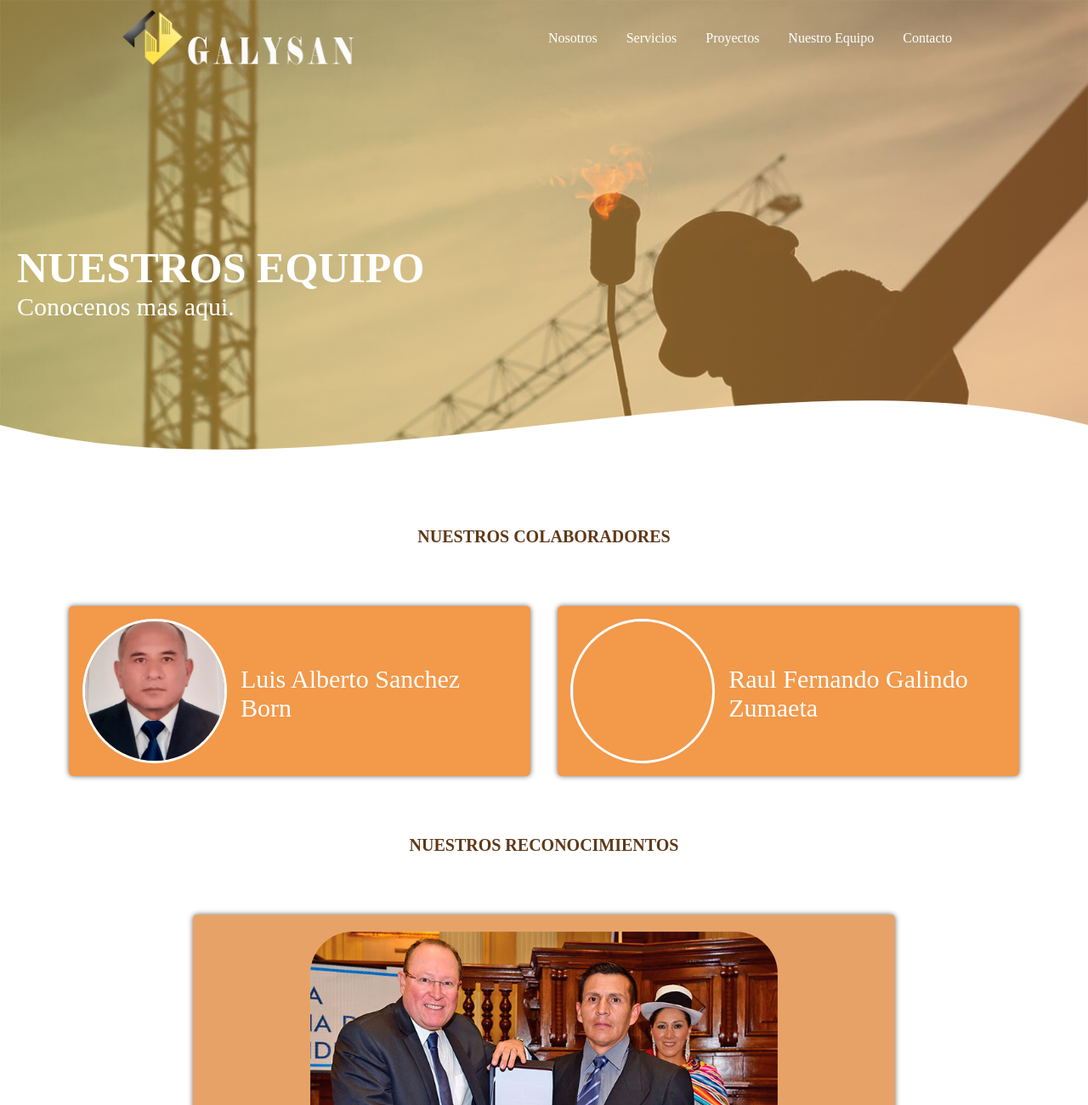
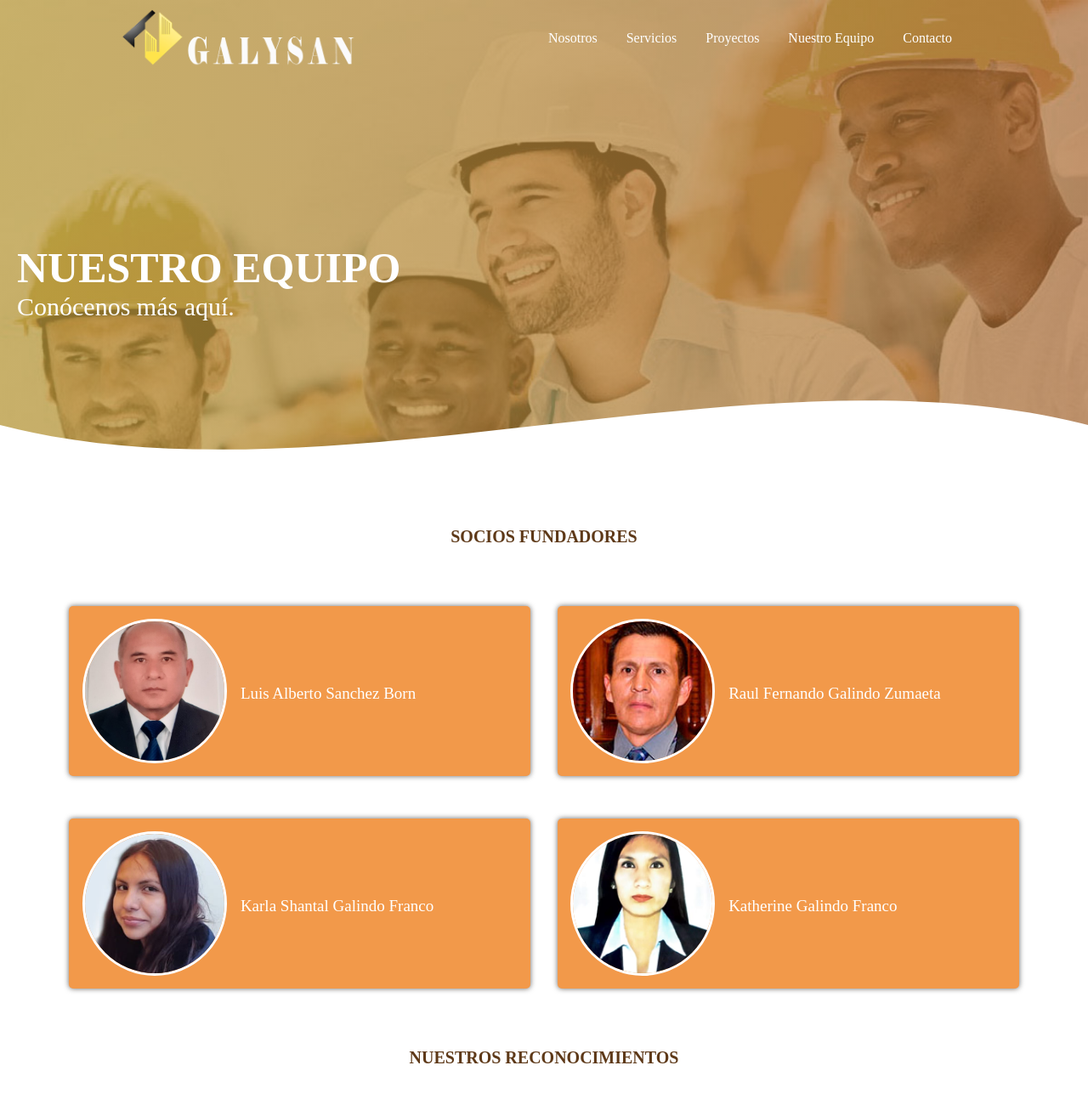
Before and after one commit to NayifSM/SITIO-WEB-GALYSAN, a plain HTML site: page equipoTrabajo.html in a window 1280 px wide. Shown: the top 1300 px of the page at 85% size. Drawn offline with Linux system fonts and the light colour scheme.

Commit message:
hasta el video

```diff
--- a/css/estilos-contacto.css
+++ b/css/estilos-contacto.css
@@ -26,8 +26,8 @@ header{
     width: 100%;
     height: 600px;
     background: #F2994A;  /* fallback for old browsers */
-    background: -webkit-linear-gradient(to right, #f2c84c93, #f2984a80), url(../img/portadaPrincipal.jpg);  /* Chrome 10-25, Safari 5.1-6 */
-    background: linear-gradient(to right, #f2c84c93, #f2984a80), url(../img/portadaPrincipal.jpg); /* W3C, IE 10+/ Edge, Firefox 16+, Chrome 26+, Opera 12+, Safari 7+ */
+    background: -webkit-linear-gradient(to right, #f2c84c93, #f2984a80), url(../img/portadaContacto.jpg);  /* Chrome 10-25, Safari 5.1-6 */
+    background: linear-gradient(to right, #f2c84c93, #f2984a80), url(../img/portadaContacto.jpg); /* W3C, IE 10+/ Edge, Firefox 16+, Chrome 26+, Opera 12+, Safari 7+ */
     background-size: cover;
     background-attachment: fixed;
     position: relative;
@@ -59,11 +59,17 @@ nav{
     align-items:center;
 
 }
-.icono {
-    display: none;
+.iconos-conteiner{
+    margin: 20px;
+}
+.iconos {
+    display: flex;
     color: #fff;
     font-size: 24px;
-    padding: 23.5px 20px;
+    padding: 10px;
+
+    align-items:center;
+    justify-content: left;
 }
 .icono:hover{
     cursor: pointer;
@@ -282,14 +288,7 @@ button{
     width: 50%;
     margin: 20px;
 }
-.iconos{
-    display: flex;
-    align-items:center;
-    justify-content: left;
-}
-.iconos-conteiner{
-    margin: 10%;
-}
+
 .redes ul li{
     display: inline-block;
     margin: 0 5px;
@@ -380,8 +379,6 @@ h5{
         align-items: center;
         flex-direction: column;
         transform: translateX(-100%);
-
-
     }
     .enlaces.Eactivo{
         transform: translateX(0%);
--- a/css/estios-equipo.css
+++ b/css/estios-equipo.css
@@ -13,8 +13,8 @@ header{
     width: 100%;
     height: 600px;
     background: #F2994A;  /* fallback for old browsers */
-    background: -webkit-linear-gradient(to right, #f2c84c93, #f2984a80), url(../img/portadaPrincipal.jpg);  /* Chrome 10-25, Safari 5.1-6 */
-    background: linear-gradient(to right, #f2c84c93, #f2984a80), url(../img/portadaPrincipal.jpg); /* W3C, IE 10+/ Edge, Firefox 16+, Chrome 26+, Opera 12+, Safari 7+ */
+    background: -webkit-linear-gradient(to right, #f2c84c93, #f2984a80), url(../img/portadaNuestroEquipo.jpg);  /* Chrome 10-25, Safari 5.1-6 */
+    background: linear-gradient(to right, #f2c84c93, #f2984a80), url(../img/portadaNuestroEquipo.jpg); /* W3C, IE 10+/ Edge, Firefox 16+, Chrome 26+, Opera 12+, Safari 7+ */
     background-size: cover;
     background-attachment: fixed;
     position: relative;
@@ -185,7 +185,7 @@ footer{
 .reconocimientos .reconocimiento > .contenido-texto-card h4{
     font-weight: 300;
     padding-top: 5px;
-    font-size: 20px;
+    font-size: 15px;
 }
 /*clietes*/
 .cards{
@@ -227,7 +227,7 @@ footer{
 .cards .card > .contenido-texto-card h4{
     font-weight: 300;
     padding-top: 5px;
-    font-size: 30px;
+    font-size: 19px;
 
 }
 .titulo{
--- a/css/estios-proyectos.css
+++ b/css/estios-proyectos.css
@@ -18,8 +18,8 @@ header{
     width: 100%;
     height: 600px;
     background: #F2994A;  /* fallback for old browsers */
-    background: -webkit-linear-gradient(to right, #f2c84c93, #f2984a80), url(../img/portadaPrincipal.jpg);  /* Chrome 10-25, Safari 5.1-6 */
-    background: linear-gradient(to right, #f2c84c93, #f2984a80), url(../img/portadaPrincipal.jpg); /* W3C, IE 10+/ Edge, Firefox 16+, Chrome 26+, Opera 12+, Safari 7+ */
+    background: -webkit-linear-gradient(to right, #f2c84c93, #f2984a80), url(../img/portadaProyectos.jpg);  /* Chrome 10-25, Safari 5.1-6 */
+    background: linear-gradient(to right, #f2c84c93, #f2984a80), url(../img/portadaProyectos.jpg); /* W3C, IE 10+/ Edge, Firefox 16+, Chrome 26+, Opera 12+, Safari 7+ */
     background-size: cover;
     background-attachment: fixed;
     position: relative;
--- a/css/estios-servicios.css
+++ b/css/estios-servicios.css
@@ -18,8 +18,8 @@ header{
     width: 100%;
     height: 600px;
     background: #F2994A;  /* fallback for old browsers */
-    background: -webkit-linear-gradient(to right, #f2c84c93, #f2984a80), url(../img/portadaPrincipal.jpg);  /* Chrome 10-25, Safari 5.1-6 */
-    background: linear-gradient(to right, #f2c84c93, #f2984a80), url(../img/portadaPrincipal.jpg); /* W3C, IE 10+/ Edge, Firefox 16+, Chrome 26+, Opera 12+, Safari 7+ */
+    background: -webkit-linear-gradient(to right, #f2c84c93, #f2984a80), url(../img/portadaServicios.jpg);  /* Chrome 10-25, Safari 5.1-6 */
+    background: linear-gradient(to right, #f2c84c93, #f2984a80), url(../img/portadaServicios.jpg); /* W3C, IE 10+/ Edge, Firefox 16+, Chrome 26+, Opera 12+, Safari 7+ */
     background-size: cover;
     background-attachment: fixed;
     position: relative;
--- a/equipoTrabajo.html
+++ b/equipoTrabajo.html
@@ -33,8 +33,8 @@
 
         </nav>
         <section class="textos-header">
-            <h1>NUESTROS EQUIPO</h1>
-            <h2>Conocenos mas aqui. </h2>
+            <h1>NUESTRO EQUIPO</h1>
+            <h2>Conócenos más aquí. </h2>
         </section>
         <!-- Generated by https://smooth.ie/blogs/news/svg-wavey-transitions-between-sections -->
         <div class='wave' style="height: 150px; overflow: hidden;">
@@ -47,7 +47,7 @@
     <main>
 
         <section class="clientes contenedor">
-            <h2 class="titulo">NUESTROS COLABORADORES</h2>
+            <h2 class="titulo">SOCIOS FUNDADORES</h2>
             <div class="cards">
                 <div class="card">
                     <img src="img/luisAlberto.jpeg" alt="">
@@ -56,9 +56,24 @@
                     </div>
                 </div>
                 <div class="card">
-                    <img src="img/hacer-clic.png" alt="">
+                    <img src="img/galy.jpg" alt="">
                     <div class="contenido-texto-card">
                         <h4>Raul Fernando Galindo Zumaeta</h4>
+                    </div>
+                </div>
+
+            </div>
+            <div class="cards">
+                <div class="card">
+                    <img src="img/persona.jpg" alt="">
+                    <div class="contenido-texto-card">
+                        <h4>Karla Shantal Galindo Franco</h4>
+                    </div>
+                </div>
+                <div class="card">
+                    <img src="img/FUNDADOR3.jpeg" alt="">
+                    <div class="contenido-texto-card">
+                        <h4>Katherine Galindo Franco</h4>
                     </div>
                 </div>
 
```
Also changed, not shown: contacto.html (+5 -5 lines), css/estilos.css (+12 -5 lines), index.html (+1 -0 lines), proyecto.html (+1 -1 lines), servicio.html (+1 -1 lines), img/FUNDADOR3.jpeg (added), img/destacado-2016.jpg (deleted), img/galy.jpg (added), img/persona.jpg (added), img/portadaContacto.jpg (added), img/portadaNuestroEquipo.jpg (added), img/portadaProyectos.jpg (added), img/portadaServicios.jpg (added), 1 other file.
